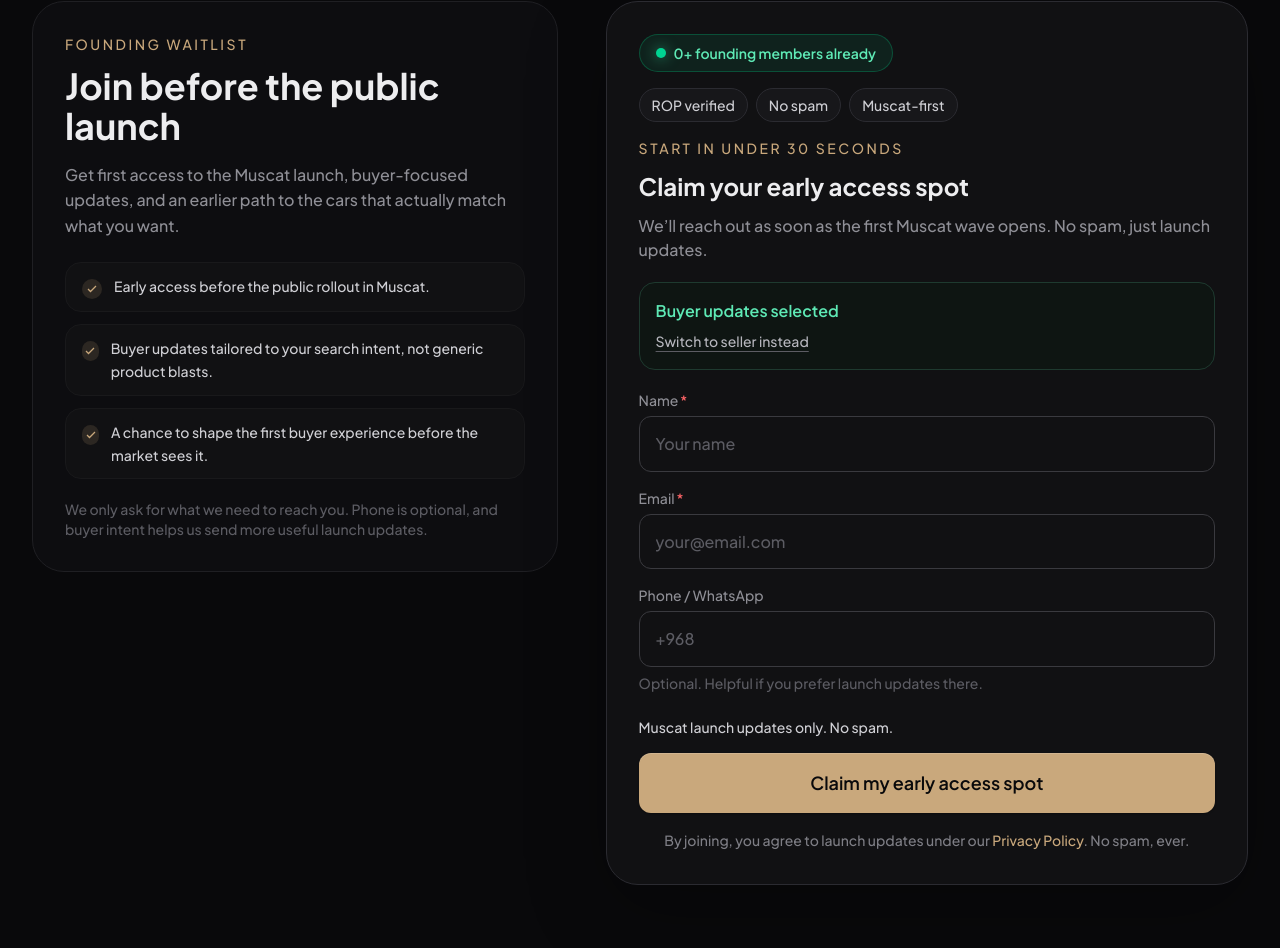
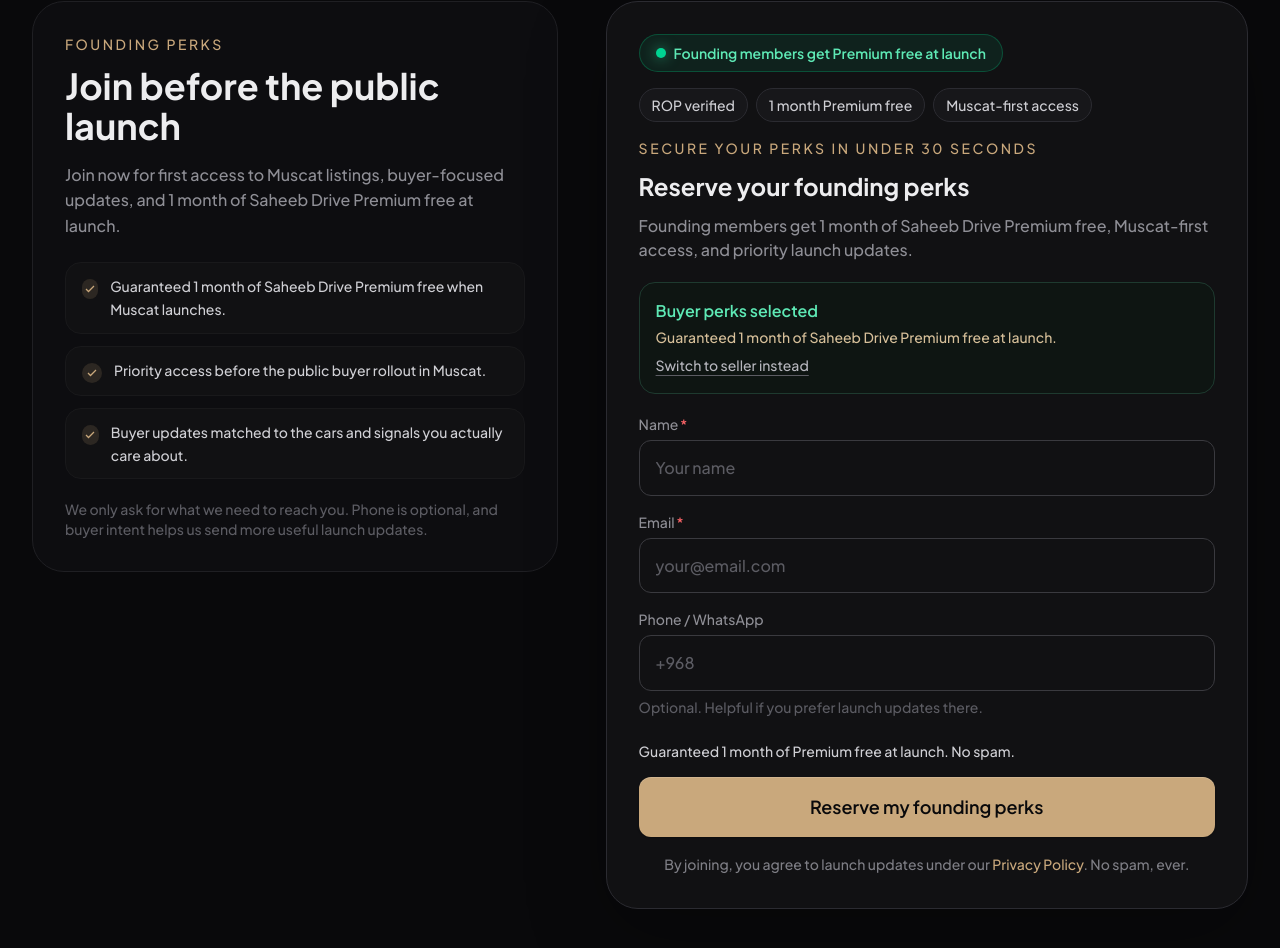
Before and after one commit to matveyco/saheeb-web, a Next.js app: page /en/projects/saheeb-drive in a window 1280 px wide. Shown: the part 1622-2570 px from the top of the page. Built offline with nearby package versions, Linux system fonts and the light colour scheme; no server answers.

Commit message:
Sharpen founding offer and install Clarity head snippet

```diff
--- a/src/app/[locale]/layout.tsx
+++ b/src/app/[locale]/layout.tsx
@@ -162,10 +162,14 @@
   const direction = isArabic ? 'rtl' : 'ltr';
   const gaMeasurementId = process.env.NEXT_PUBLIC_GA_MEASUREMENT_ID?.trim();
   const metaPixelId = process.env.NEXT_PUBLIC_META_PIXEL_ID?.trim();
+  const clarityProjectId =
+    process.env.NEXT_PUBLIC_CLARITY_PROJECT_ID?.trim();
   const shouldRenderGa =
     process.env.NODE_ENV === 'production' && Boolean(gaMeasurementId);
   const shouldRenderMeta =
     process.env.NODE_ENV === 'production' && Boolean(metaPixelId);
+  const shouldRenderClarity =
+    process.env.NODE_ENV === 'production' && Boolean(clarityProjectId);
 
   // JSON-LD Structured Data
   const organizationSchema = {
@@ -278,6 +282,23 @@
             />
           </>
         ) : null}
+        {shouldRenderClarity && clarityProjectId ? (
+          <Script
+            id="clarity-init"
+            strategy="beforeInteractive"
+            dangerouslySetInnerHTML={{
+              __html: `
+                window.__saheebClarityInitialized = true;
+                (function(c,l,a,r,i,t,y){
+                  c[a]=c[a]||function(){(c[a].q=c[a].q||[]).push(arguments)};
+                  t=l.createElement(r);t.async=1;t.src="https://www.clarity.ms/tag/"+i;
+                  t.setAttribute('data-saheeb-clarity','true');
+                  y=l.getElementsByTagName(r)[0];y.parentNode.insertBefore(t,y);
+                })(window, document, "clarity", "script", "${clarityProjectId}");
+              `,
+            }}
+          />
+        ) : null}
       </head>
       <body
         className={`${isArabic ? 'font-arabic' : 'font-sans'} antialiased`}
--- a/src/components/forms/WaitlistForm.tsx
+++ b/src/components/forms/WaitlistForm.tsx
@@ -711,6 +711,11 @@
               >
                 {isBuyerIntent ? t('selectedBuyer') : t('selectedSeller')}
               </p>
+              <p className="mt-1 text-xs font-medium text-[#D7C09A] sm:text-sm">
+                {isBuyerIntent
+                  ? t('selectedBuyerPerk')
+                  : t('selectedSellerPerk')}
+              </p>
               <button
                 type="button"
                 data-testid={
--- a/src/lib/analytics.ts
+++ b/src/lib/analytics.ts
@@ -203,6 +203,14 @@
     return;
   }
 
+  const existingScript = document.querySelector(
+    `script[data-saheeb-clarity="true"], script[src="https://www.clarity.ms/tag/${CLARITY_PROJECT_ID}"]`
+  );
+
+  if (existingScript) {
+    window.__saheebClarityInitialized = true;
+  }
+
   if (window.__saheebClarityInitialized) {
     return;
   }
@@ -222,11 +230,12 @@
   const script = document.createElement('script');
   script.async = true;
   script.src = `https://www.clarity.ms/tag/${CLARITY_PROJECT_ID}`;
+  script.setAttribute('data-saheeb-clarity', 'true');
   document.head.appendChild(script);
 }
 
 function shouldEnableClarity(pathname?: string) {
-  return Boolean(pathname?.startsWith('/projects/saheeb-drive'));
+  return Boolean(pathname && shouldTrackPath(pathname));
 }
 
 export function initializeAnalytics(pathname?: string) {
--- a/src/messages/en.json
+++ b/src/messages/en.json
@@ -227,7 +227,7 @@
       ]
     },
     "stickyCta": {
-      "title": "Join the founding waitlist",
+      "title": "Unlock founding perks",
       "buy": "Buying",
       "sell": "Selling"
     },
@@ -253,24 +253,24 @@
       ]
     },
     "waitlist": {
-      "sectionEyebrow": "Founding Waitlist",
+      "sectionEyebrow": "Founding Perks",
       "sectionTitle": "Join before the public launch",
-      "sectionSubtitle": "Get early access, priority updates, and a direct line into the first Muscat launch wave.",
+      "sectionSubtitle": "Founding members get Muscat-first access, priority launch updates, and 1 month of Saheeb Drive Premium free at launch.",
       "benefits": [
-        "Early access before the public rollout in Muscat.",
-        "Launch updates matched to whether you're buying or selling.",
-        "A chance to shape the product before the market sees it."
+        "Guaranteed 1 month of Saheeb Drive Premium free at launch.",
+        "Priority access before the public Muscat rollout.",
+        "Launch updates matched to whether you're buying or selling."
       ],
       "footnote": "We only ask for what we need to reach you. Phone is optional. Buyer/seller intent helps us tailor launch updates.",
-      "eyebrow": "Start in under 30 seconds",
-      "title": "Claim your early access spot",
-      "subtitle": "We’ll reach out as soon as the first Muscat wave opens. No spam, just launch updates.",
-      "socialProofBadge": "{count} founding members already",
-      "socialProofFallback": "Founding waitlist now open",
+      "eyebrow": "Secure your perks in under 30 seconds",
+      "title": "Reserve your founding perks",
+      "subtitle": "Founding members get 1 month of Saheeb Drive Premium free, Muscat-first access, and priority launch updates.",
+      "socialProofBadge": "Founding members get Premium free at launch",
+      "socialProofFallback": "Founding perks now open",
       "trustPills": [
         "ROP verified",
-        "No spam",
-        "Muscat-first"
+        "1 month Premium free",
+        "Muscat-first access"
       ],
       "nameLabel": "Name",
       "emailLabel": "Email",
@@ -284,8 +284,10 @@
       "buy": "I'm buying",
       "sell": "I'm selling",
       "changeIntent": "Change",
-      "selectedBuyer": "Buyer updates selected",
-      "selectedSeller": "Seller updates selected",
+      "selectedBuyer": "Buyer perks selected",
+      "selectedSeller": "Seller perks selected",
+      "selectedBuyerPerk": "Guaranteed 1 month of Saheeb Drive Premium free at launch.",
+      "selectedSellerPerk": "Guaranteed 1 month of Saheeb Drive Premium free at launch.",
       "switchToBuyer": "Switch to buyer instead",
       "switchToSeller": "Switch to seller instead",
       "consentPrefix": "I agree to receive Saheeb Drive updates according to the",
@@ -293,13 +295,13 @@
       "privacyNote": "We only use this information for launch access and product updates.",
       "privacyLinePrefix": "By joining, you agree to launch updates under our",
       "privacyLineSuffix": ". No spam, ever.",
-      "reassurance": "Muscat launch updates only. No spam.",
-      "submit": "Claim my early access spot",
+      "reassurance": "Guaranteed 1 month of Premium free at launch. No spam.",
+      "submit": "Reserve my founding perks",
       "submitting": "Joining...",
       "success": {
         "title": "You're on the list.",
-        "message": "We've saved your early-access request for the Muscat launch wave.",
-        "launchNote": "Want to help us build momentum? Copy the waitlist link and share it with one buyer or seller.",
+        "message": "We've saved your founding request for the Muscat launch wave.",
+        "launchNote": "Your early-bird perks include 1 month of Saheeb Drive Premium free at launch.",
         "shareText": "Saheeb Drive is launching in Muscat. Join the waitlist:",
         "copyLink": "Copy link",
         "copied": "Copied"
@@ -352,11 +354,11 @@
             "description": "Surface the issues buyers worry about before you waste a call, a drive, or a weekend."
           }
         ],
-        "waitlistSectionSubtitle": "Get first access to the Muscat launch, buyer-focused updates, and an earlier path to the cars that actually match what you want.",
+        "waitlistSectionSubtitle": "Join now for first access to Muscat listings, buyer-focused updates, and 1 month of Saheeb Drive Premium free at launch.",
         "waitlistBenefits": [
-          "Early access before the public rollout in Muscat.",
-          "Buyer updates tailored to your search intent, not generic product blasts.",
-          "A chance to shape the first buyer experience before the market sees it."
+          "Guaranteed 1 month of Saheeb Drive Premium free when Muscat launches.",
+          "Priority access before the public buyer rollout in Muscat.",
+          "Buyer updates matched to the cars and signals you actually care about."
         ],
         "waitlistFootnote": "We only ask for what we need to reach you. Phone is optional, and buyer intent helps us send more useful launch updates.",
         "faqSubtitle": "The answers buyers usually want before they trust a new place to search for their next car.",
@@ -371,7 +373,7 @@
           },
           {
             "question": "What do I get by joining now?",
-            "answer": "You'll get launch updates, early access before the public rollout, and a faster route into the first Muscat buyer wave."
+            "answer": "You'll get launch updates, early access before the public rollout, and a guaranteed 1 month of Saheeb Drive Premium free at launch."
           },
           {
             "question": "What does it cost to use?",
@@ -399,11 +401,11 @@
             "description": "Reach buyers who are actively looking, not just browsing and sending low-quality messages."
           }
         ],
-        "waitlistSectionSubtitle": "Join as a founding seller to get early listing access, onboarding priority, and seller-first updates before the first Muscat supply opens.",
+        "waitlistSectionSubtitle": "Join as a founding seller to get priority onboarding, early listing access, and 1 month of Saheeb Drive Premium free at launch.",
         "waitlistBenefits": [
+          "Guaranteed 1 month of Saheeb Drive Premium free when Muscat launches.",
           "Priority onboarding for the first Muscat seller wave.",
-          "Launch updates focused on pricing, listing readiness, and verified demand.",
-          "A chance to influence the seller experience before the marketplace opens publicly."
+          "Seller-first updates on pricing, listing readiness, and verified demand."
         ],
         "waitlistFootnote": "We only ask for what we need to reach you. Phone is optional, and seller intent helps us prepare the right onboarding and launch messages.",
         "faqSubtitle": "The questions sellers usually ask before trusting a new marketplace with their next listing.",
@@ -426,7 +428,7 @@
           },
           {
             "question": "Will there be seller fees?",
-            "answer": "We expect seller pricing to be announced before launch. Joining the waitlist now makes sure you hear those details early."
+            "answer": "We expect seller pricing to be announced before launch. Founding sellers will also get 1 month of Saheeb Drive Premium free when we go live."
           }
         ]
       }
```
Also changed, not shown: src/messages/ar.json, 1 other file (tests, documents, lock files or other folders).
